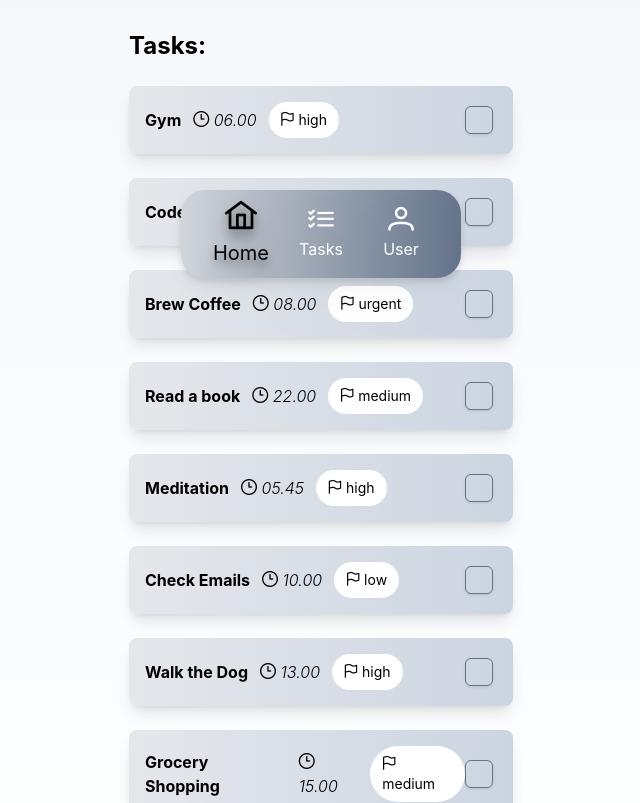
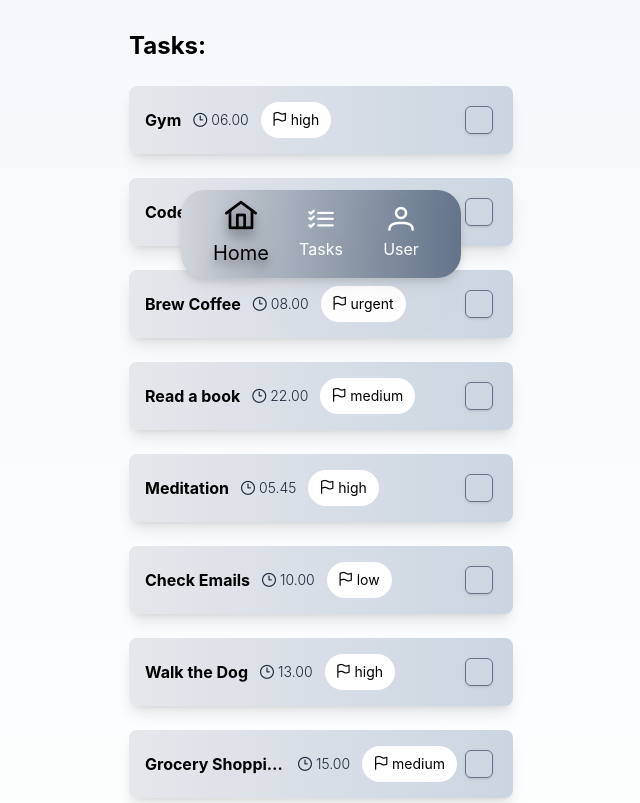
Before and after one commit to rjsreino/ruetinely, a Vue app: page / in a window 1280 px wide. Shown: the part 490-1293 px from the top of the page, without its empty margins (319-959 px from the left). Built offline with nearby package versions, Linux system fonts and the light colour scheme.

Commit message:
style: fixed truncation in both tasks views

```diff
--- a/src/components/TaskSingle.vue
+++ b/src/components/TaskSingle.vue
@@ -19,15 +19,20 @@ const toggleCompleted = () => {
   >
     <div class="flex items-center justify-between w-full">
       <!--left side-->
-      <label :class="['font-bold mr-3', { 'line-through': task.completed }]">
+      <label
+        :class="[
+          'font-bold mr-3 truncate whitespace-nowrap overflow-hidden max-w-[12rem] sm:max-w-[16rem] md:max-w-[20rem]',
+          { 'line-through': task.completed },
+        ]"
+      >
         {{ task.title }}
       </label>
-      <div class="font-light italic mr-3">
-        <i class="pi pi-clock"></i>
+      <div class="flex items-center text-sm font-light text-slate-800 mr-3 flex-shrink-0">
+        <i class="pi pi-clock mr-1"></i>
         {{ task.time }}
       </div>
       <!--priority status mini card-->
-      <div class="px-3 py-2 bg-white rounded-full border-1 border-black text-sm">
+      <div class="mr-2 px-3 py-2 bg-white rounded-full border-1 border-black text-sm flex-shrink-0">
         <i class="pi pi-flag"></i>
         {{ task.priority }}
       </div>
--- a/src/components/TaskSingleEdit.vue
+++ b/src/components/TaskSingleEdit.vue
@@ -75,12 +75,14 @@ const handleDragLeave = () => {
     <!-- two flex boxes on top of each other -->
     <div v-if="!isEditing">
       <div class="flex items-center justify-between w-full">
-        <div class="flex items-center">
+        <div class="flex items-center min-w-0">
           <i class="pi pi-bars cursor-move mr-3 text-gray-500"></i>
-          <label class="font-bold mr-3">
+          <label
+            class="font-bold mr-3 truncate whitespace-nowrap overflow-hidden max-w-[12rem] sm:max-w-[16rem] md:max-w-[20rem]"
+          >
             {{ task.title }}
           </label>
-          <div class="px-3 py-2 bg-white rounded-full border-1 border-black text-sm">
+          <div class="px-3 py-2 bg-white rounded-full border-1 border-black text-sm flex-shrink-0">
             <i class="pi pi-flag"></i>
             {{ task.priority }}
           </div>
@@ -109,8 +111,11 @@ const handleDragLeave = () => {
       <input
         v-model="editedTitle"
         type="text"
+        minlength="1"
+        maxlength="20"
         class="w-full p-2 border border-slate-400 rounded shadow-inner focus:outline-none focus:ring-2 focus:ring-slate-500"
         @keyup.enter="saveChanges"
+        required
       />
       <input
         v-model="editedRepeat"
```
